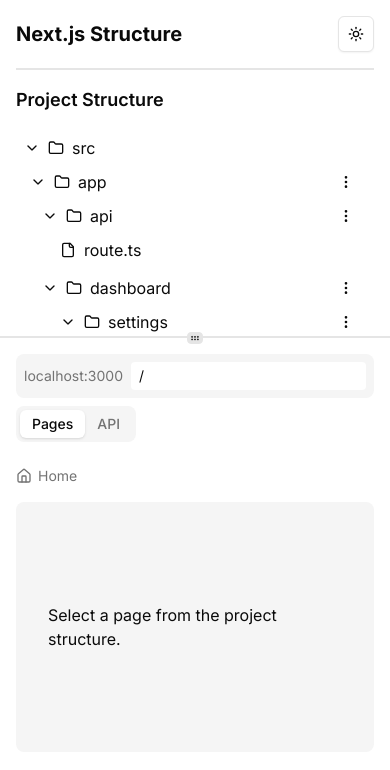
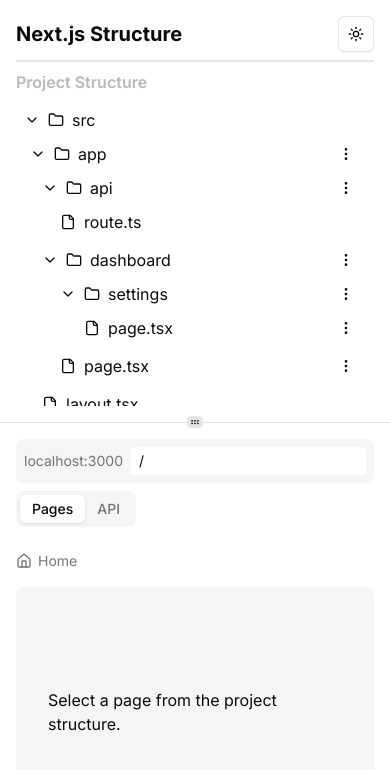
Before and after one commit to buraketmen/nextjs-project-structure, a Next.js app: page / in a window 390 px wide. Shown: the top 770 px of the page. Built offline with nearby package versions, Linux system fonts and the light colour scheme.

Commit message:
style: mobile friendly folder structure and browser

```diff
--- a/app/page.tsx
+++ b/app/page.tsx
@@ -8,32 +8,16 @@
   ResizablePanel,
   ResizablePanelGroup,
 } from "@/components/ui/resizable";
-import { useMediaQuery } from "@/hooks/use-media-query";
-import { useEffect, useState, useLayoutEffect } from "react";
 import { cn } from "@/lib/utils";
+import {
+  OrientationProvider,
+  useOrientation,
+} from "@/context/orientation-context";
 
-const useIsomorphicLayoutEffect =
-  typeof window !== "undefined" ? useLayoutEffect : useEffect;
+function HomeContent() {
+  const { orientation, isHorizontal } = useOrientation();
 
-export default function Home() {
-  const [orientation, setOrientation] = useState<
-    "horizontal" | "vertical" | null
-  >(null);
-  const isDesktop = useMediaQuery("(min-width: 768px)");
-
-  useIsomorphicLayoutEffect(() => {
-    setOrientation(window.innerWidth >= 768 ? "horizontal" : "vertical");
-  }, []);
-
-  useEffect(() => {
-    if (orientation !== null) {
-      setOrientation(isDesktop ? "horizontal" : "vertical");
-    }
-  }, [isDesktop, orientation]);
-
-  if (orientation === null) {
-    return null;
-  }
+  if (!orientation) return null;
 
   return (
     <main className="flex min-h-screen">
@@ -42,30 +26,34 @@
         className="min-h-screen w-full"
       >
         <ResizablePanel
-          defaultSize={orientation === "horizontal" ? 25 : 40}
-          minSize={orientation === "horizontal" ? 20 : 30}
-          maxSize={orientation === "horizontal" ? 50 : 80}
+          defaultSize={isHorizontal ? 25 : 50}
+          minSize={isHorizontal ? 20 : 30}
+          maxSize={isHorizontal ? 50 : 80}
           className={
-            orientation === "horizontal" ? "min-w-[250px]" : "min-h-[200px]"
+            isHorizontal ? "min-w-[250px] max-h-[100dvh]" : "min-h-[200px]"
           }
         >
-          <div
-            className={cn(
-              "h-full p-4",
-              orientation === "horizontal" ? "border-r" : "border-b",
-              "dark:border-gray-800"
-            )}
-          >
-            <div className="flex justify-between items-center mb-4 border-b-2 pb-4">
+          <div className={cn("flex flex-col h-full p-4")}>
+            <div className="flex justify-between items-center mb-2 border-b-2 pb-2">
               <h1 className="text-xl font-bold truncate">Next.js Structure</h1>
               <ThemeToggle />
             </div>
-            <ProjectStructure />
+            <h2 className="text-md font-semibold mb-2 text-muted-foreground/50">
+              Project Structure
+            </h2>
+            <div className={cn("flex-1 overflow-y-auto")}>
+              <ProjectStructure />
+            </div>
           </div>
         </ResizablePanel>
         <ResizableHandle withHandle />
-        <ResizablePanel defaultSize={orientation === "horizontal" ? 75 : 60}>
-          <div className="h-full p-4">
+        <ResizablePanel defaultSize={isHorizontal ? 75 : 50}>
+          <div
+            className={cn(
+              "p-4 overflow-y-auto",
+              isHorizontal ? "h-[100dvh]" : "h-full"
+            )}
+          >
             <BrowserView />
           </div>
         </ResizablePanel>
@@ -73,3 +61,11 @@
     </main>
   );
 }
+
+export default function Home() {
+  return (
+    <OrientationProvider>
+      <HomeContent />
+    </OrientationProvider>
+  );
+}
--- a/components/project/index.tsx
+++ b/components/project/index.tsx
@@ -1,12 +1,17 @@
-import { StructureContent } from "./structure-content";
+"use client";
 
-function ProjectStructure() {
+import { useProject } from "@/context/project-context";
+import { FileNode } from "./file-node";
+
+function StructureContent() {
+  const { projectStructure } = useProject();
+
   return (
-    <div className="h-full overflow-auto">
-      <h2 className="text-lg font-semibold mb-4">Project Structure</h2>
-
-      <StructureContent />
+    <div className="space-y-1 px-1">
+      {projectStructure.map((file) => (
+        <FileNode key={file.id} file={file} level={0} />
+      ))}
     </div>
   );
 }
-export default ProjectStructure;
+export default StructureContent;
--- a/components/project/structure-content.tsx
+++ /dev/null
@@ -1,16 +0,0 @@
-"use client";
-
-import { useProject } from "@/context/project-context";
-import { FileNode } from "./file-node";
-
-export function StructureContent() {
-  const { projectStructure } = useProject();
-
-  return (
-    <div className="space-y-1 px-1">
-      {projectStructure.map((file) => (
-        <FileNode key={file.id} file={file} level={0} />
-      ))}
-    </div>
-  );
-}
--- /dev/null
+++ b/context/orientation-context.tsx
@@ -0,0 +1,70 @@
+"use client";
+
+import {
+  createContext,
+  useContext,
+  useEffect,
+  useLayoutEffect,
+  useState,
+} from "react";
+import { useMediaQuery } from "@/hooks/use-media-query";
+
+type Orientation = "horizontal" | "vertical" | null;
+
+interface OrientationContextType {
+  orientation: Orientation;
+  isHorizontal: boolean;
+  isDesktop: boolean;
+}
+
+const OrientationContext = createContext<OrientationContextType | undefined>(
+  undefined
+);
+
+const useIsomorphicLayoutEffect =
+  typeof window !== "undefined" ? useLayoutEffect : useEffect;
+
+export function OrientationProvider({
+  children,
+}: {
+  children: React.ReactNode;
+}) {
+  const [orientation, setOrientation] = useState<Orientation>(null);
+  const isDesktop = useMediaQuery("(min-width: 768px)");
+
+  useIsomorphicLayoutEffect(() => {
+    setOrientation(window.innerWidth >= 768 ? "horizontal" : "vertical");
+  }, []);
+
+  useEffect(() => {
+    if (orientation !== null) {
+      setOrientation(isDesktop ? "horizontal" : "vertical");
+    }
+  }, [isDesktop, orientation]);
+
+  const value = {
+    orientation,
+    isHorizontal: orientation === "horizontal",
+    isDesktop,
+  };
+
+  if (orientation === null) {
+    return null;
+  }
+
+  return (
+    <OrientationContext.Provider value={value}>
+      {children}
+    </OrientationContext.Provider>
+  );
+}
+
+export function useOrientation() {
+  const context = useContext(OrientationContext);
+  if (context === undefined) {
+    throw new Error(
+      "useOrientation must be used within an OrientationProvider"
+    );
+  }
+  return context;
+}
```
